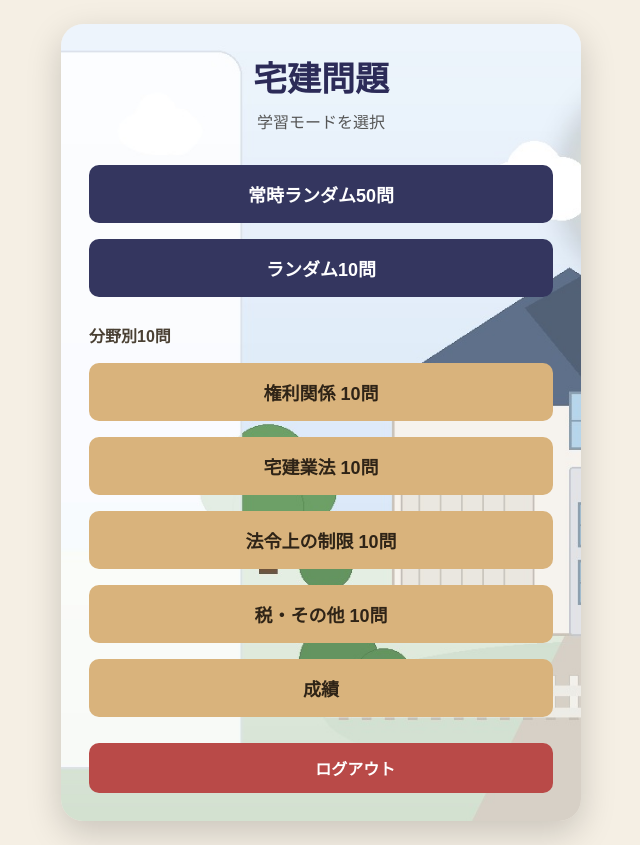
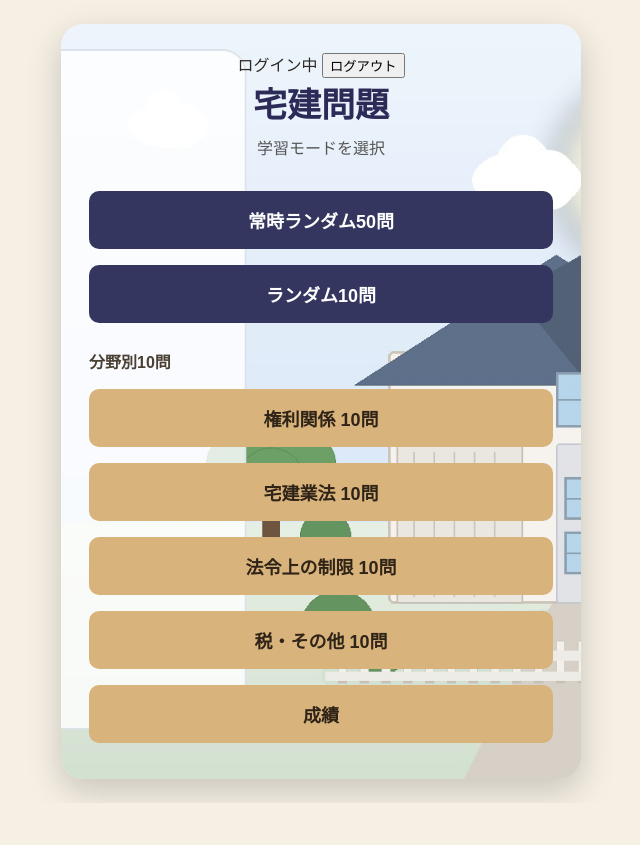
Before and after one commit to ienavi/takken-app, a website: page public/index.html in a window 1280 px wide. Shown: the whole page, without its empty margins (319-959 px from the left). After the commit the page ends 803 px from the top, so only its background shows below. Drawn offline with Linux system fonts and the light colour scheme.

Commit message:
Update index.html

```diff
--- a/public/index.html
+++ b/public/index.html
@@ -10,6 +10,11 @@
   <div id="app">
     <section id="menuScreen" class="screen active">
       <div class="menu-card">
+        <div class="user-info">
+          <span id="loginUserText">ログイン中</span>
+          <button class="mini-logout-btn" onclick="logout()">ログアウト</button>
+        </div>
+
         <h1>宅建問題</h1>
         <p class="sub">学習モードを選択</p>
 
@@ -42,9 +47,6 @@
         <button class="main-btn wood" onclick="showResultScreen()">
           成績
         </button>
-        <button class="logout-btn" onclick="logout()">
- 　　　　 ログアウト
-　　　　</button>
       </div>
     </section>
 
@@ -86,6 +88,11 @@
 
     <section id="resultScreen" class="screen">
       <div class="result-card">
+        <div class="user-info">
+          <span id="resultUserText">ログイン中</span>
+          <button class="mini-logout-btn" onclick="logout()">ログアウト</button>
+        </div>
+
         <h1>成績</h1>
 
         <div id="resultSummary" class="result-summary"></div>
```
